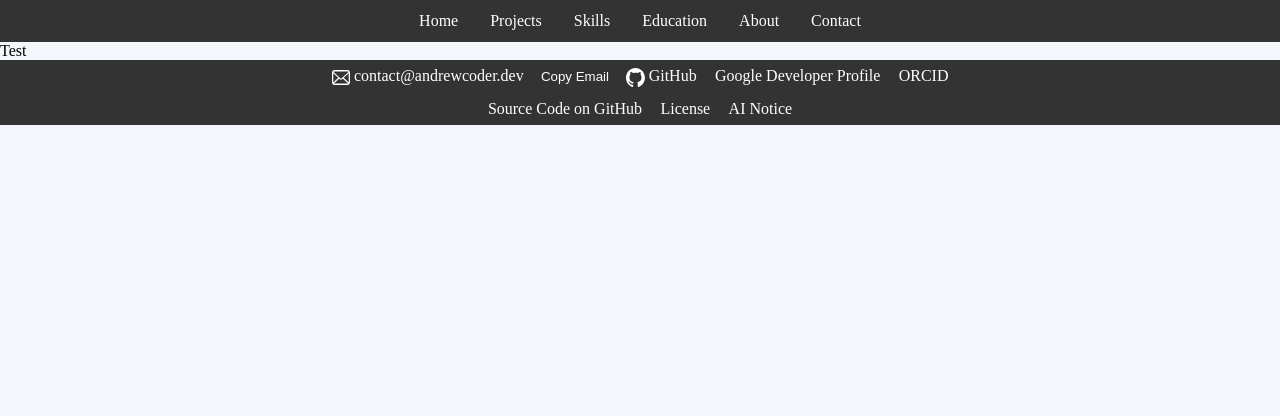
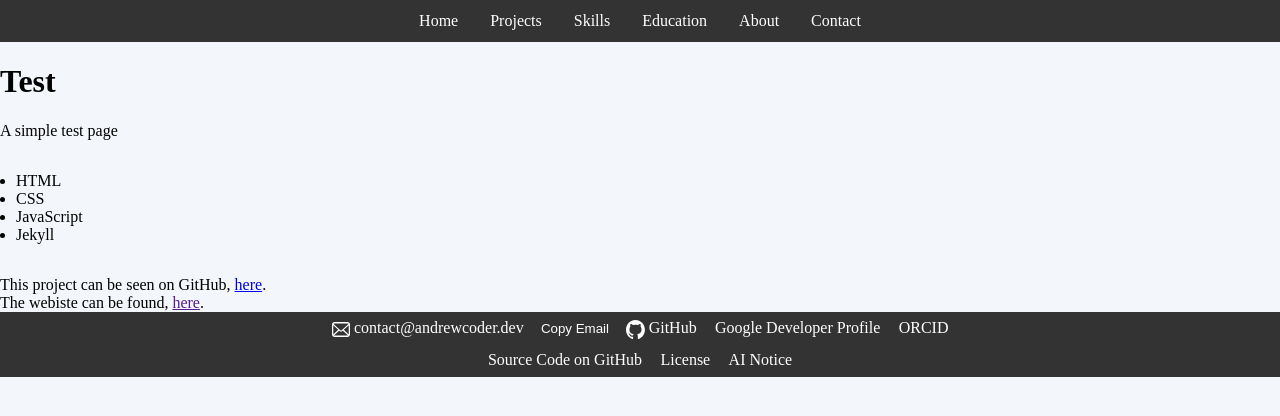
Before and after one commit to Andrew-Dev-Coder/Portfolio, a Jekyll site: the page built from _projects/test_project.html, in a window 1280 px wide. Shown: the top 416 px of the page. Built offline with Jekyll 4.4.1, drawn with Linux system fonts in a browser that asks for light colours.

Commit message:
Update test_project.html

```diff
--- a/_projects/test_project.html
+++ b/_projects/test_project.html
@@ -1,15 +1,8 @@
 ---
+layout: projects
 page_title: Test
+summary: A simple test page
+github_link: https://github.com
+stack: [HTML, CSS, JavaScript, Jekyll]
+type: website
 ---
-
-<!DOCTYPE html>
-<html lang="en">
-<head>
-    {% include head.html %}
-</head>
-<body>
-    {% include navbar.html %}
-    Test
-    {% include footer.html %}
-</body>
-</html>
```
